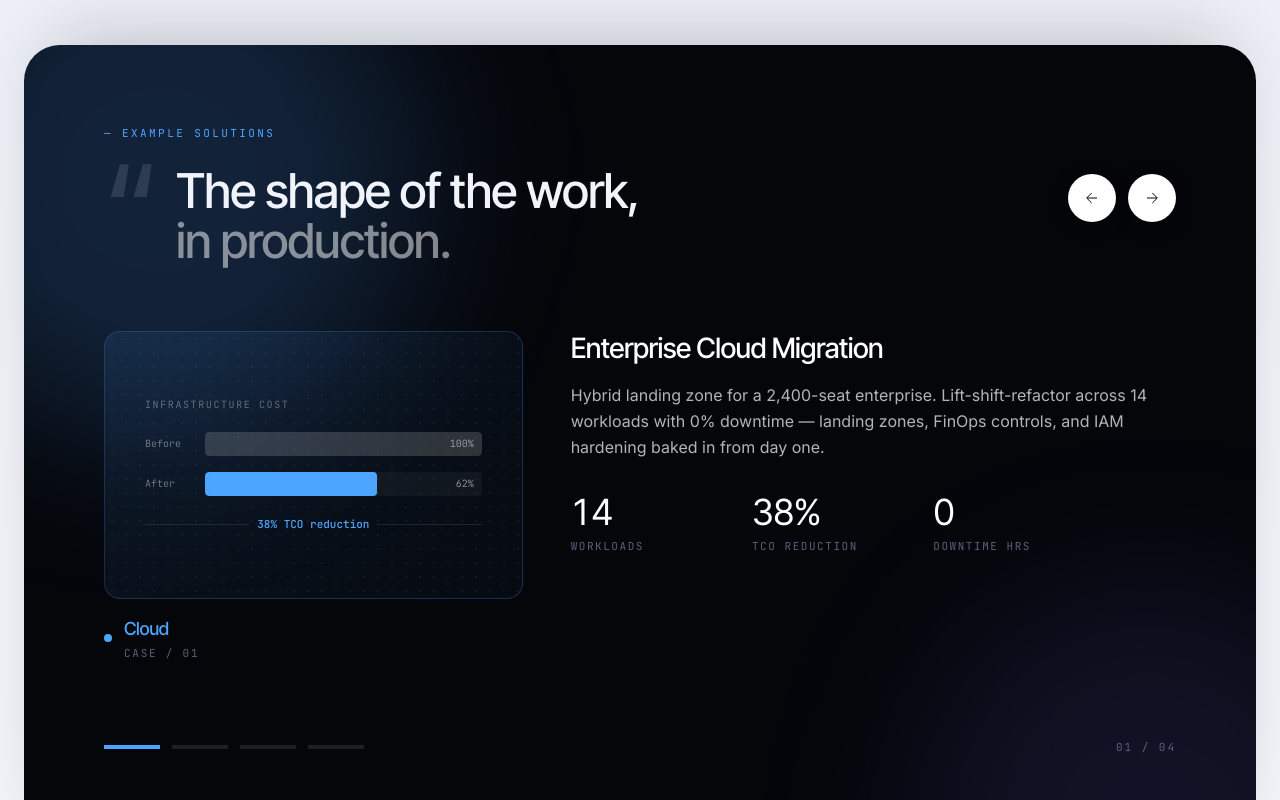
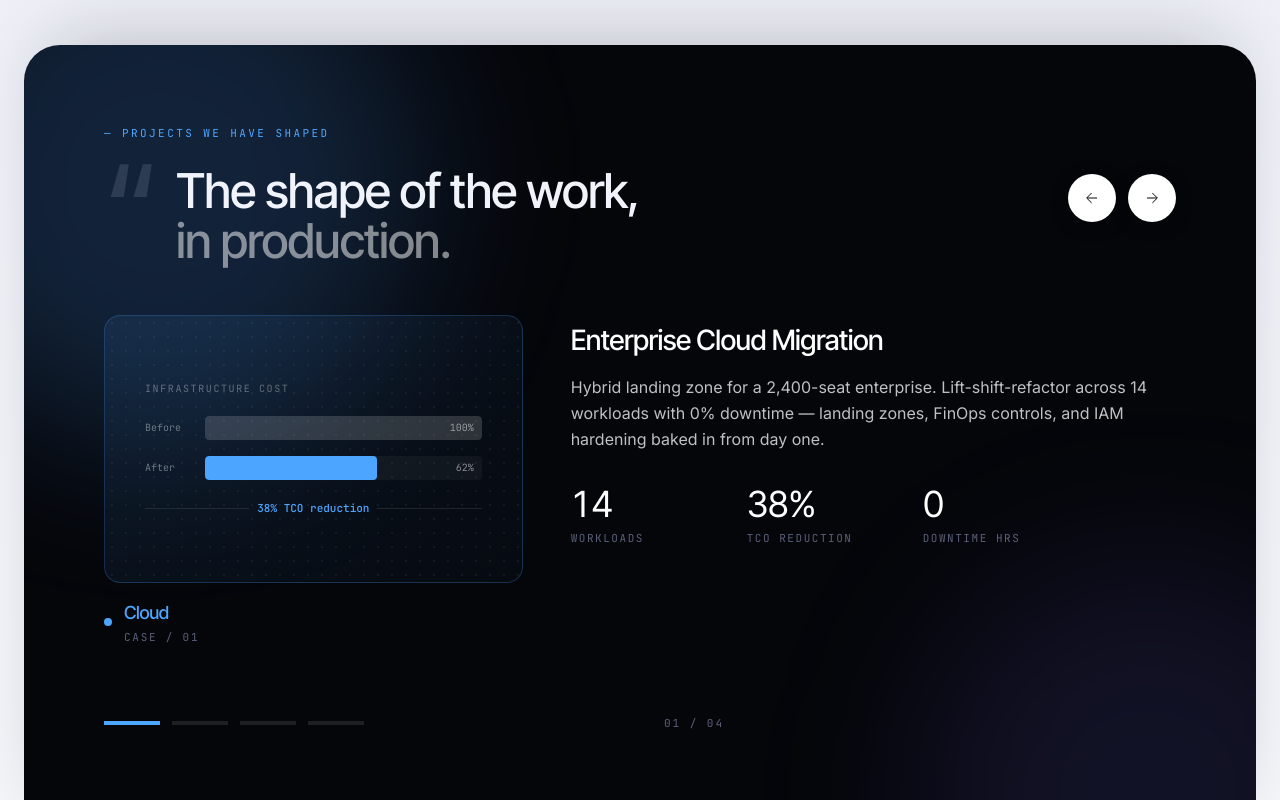
Before and after one commit to Omar-Alme/hnova-tech, a Next.js app: page / in a window 1280 px wide. Shown: the part 4820-5620 px from the top of the page. Built offline with nearby package versions, Linux system fonts and the light colour scheme.

Commit message:
feat: update case studies section titles and improve layout spacing

```diff
--- a/components/case-studies.tsx
+++ b/components/case-studies.tsx
@@ -323,7 +323,7 @@ export function CaseStudies() {
 
             <div className="relative">
               <div className="text-[11px] font-mono tracking-[0.22em] uppercase text-glow-blue mb-6">
-                — Example Solutions
+                — Projects We Have Shaped
               </div>
 
               <div className="flex items-start justify-between gap-6 flex-wrap">
@@ -338,16 +338,16 @@ export function CaseStudies() {
                   </h2>
                 </div>
                 <div className="flex items-center gap-2 sm:gap-3 shrink-0 pt-2">
-                  <button type="button" onClick={() => go(-1)} aria-label="Previous case" className="h-11 w-11 sm:h-12 sm:w-12 rounded-full bg-white text-ink-950 grid place-items-center shadow-[0_4px_20px_-6px_rgba(0,0,0,0.5)] hover:scale-105 active:scale-95 transition-transform">
+                  <button type="button" onClick={() => go(-1)} aria-label="Previous case" className="h-11 w-11 sm:h-12 sm:w-12 rounded-full bg-white text-ink-950 grid place-items-center shadow-[0_4px_20px_-6px_rgba(0,0,0,0.5)] hover:scale-105 active:scale-95 transition-transform cursor-pointer">
                     <IconArrow size={16} className="-scale-x-100" />
                   </button>
-                  <button type="button" onClick={() => go(1)} aria-label="Next case" className="h-11 w-11 sm:h-12 sm:w-12 rounded-full bg-white text-ink-950 grid place-items-center shadow-[0_4px_20px_-6px_rgba(0,0,0,0.5)] hover:scale-105 active:scale-95 transition-transform">
+                  <button type="button" onClick={() => go(1)} aria-label="Next case" className="h-11 w-11 sm:h-12 sm:w-12 rounded-full bg-white text-ink-950 grid place-items-center shadow-[0_4px_20px_-6px_rgba(0,0,0,0.5)] hover:scale-105 active:scale-95 transition-transform cursor-pointer">
                     <IconArrow size={16} />
                   </button>
                 </div>
               </div>
 
-              <div className="mt-12 sm:mt-16 relative min-h-[420px] sm:min-h-[360px]">
+              <div className="mt-10 sm:mt-12 relative min-h-[420px] sm:min-h-[360px]">
                 <AnimatePresence mode="wait" custom={direction}>
                   <motion.div
                     key={c.title}
@@ -389,14 +389,14 @@ export function CaseStudies() {
                       </div>
                     </div>
 
-                    <div className="lg:col-span-7">
+                    <div className="lg:col-span-7 lg:pt-2">
                       <h3 className="font-display font-medium text-2xl sm:text-[28px] tracking-tight text-white leading-tight">
                         {c.title}
                       </h3>
-                      <p className="mt-4 text-[15px] sm:text-base leading-relaxed text-white/70 max-w-2xl">
+                      <p className="mt-4 text-[15px] sm:text-base leading-relaxed text-white/75 max-w-2xl">
                         {c.desc}
                       </p>
-                      <div className="mt-8 grid grid-cols-3 gap-6 sm:gap-8 max-w-lg">
+                      <div className="mt-8 grid grid-cols-3 gap-5 sm:gap-7 max-w-[500px]">
                         {c.stats.map(([k, v]) => (
                           <AnimatedStat key={`${index}-${k}-${v}`} value={k} label={v} />
                         ))}
@@ -406,7 +406,7 @@ export function CaseStudies() {
                 </AnimatePresence>
               </div>
 
-              <div className="mt-10 sm:mt-12 flex items-center justify-between gap-6 flex-wrap">
+              <div className="mt-9 sm:mt-10 flex items-center justify-between gap-6 flex-wrap max-w-[620px]">
                 <div className="flex items-center gap-2 sm:gap-3">
                   {cases.map((cs, i) => (
                     <button
@@ -414,7 +414,7 @@ export function CaseStudies() {
                       type="button"
                       onClick={() => jump(i)}
                       aria-label={`Go to ${cs.tag} case`}
-                      className="group relative h-1 w-10 sm:w-14 overflow-hidden"
+                      className="group relative h-1 w-10 sm:w-14 overflow-hidden cursor-pointer"
                     >
                       <span className="absolute inset-0 bg-white/10 group-hover:bg-white/20 transition-colors" />
                       <motion.span
```
